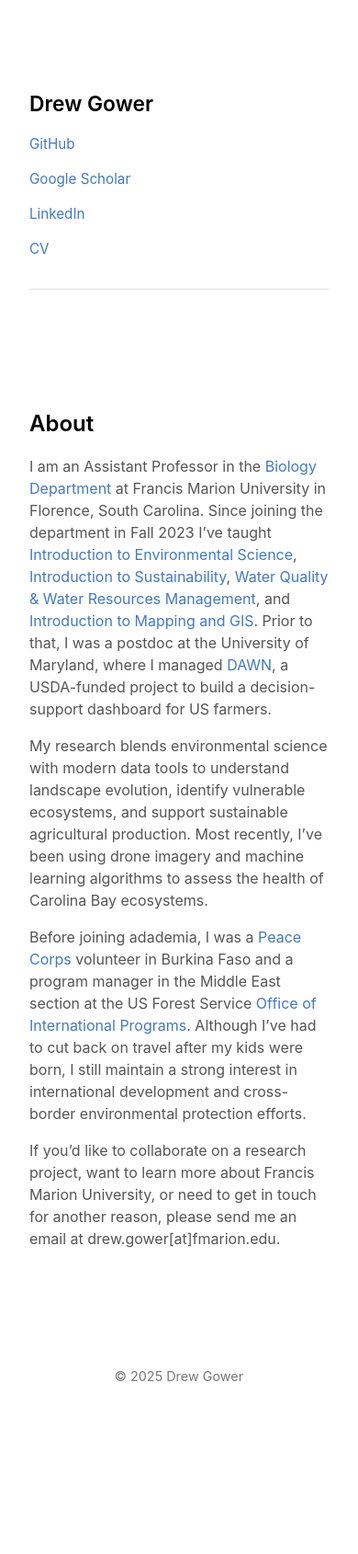
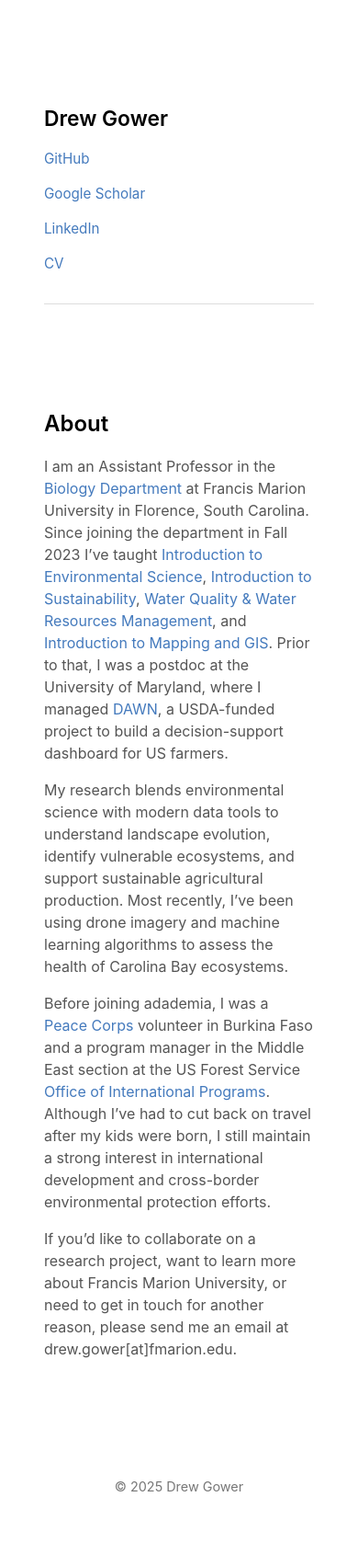
Before and after one commit to dbg6y/dbg6y.github.io, a Jekyll site: the page built from index.md, in a window 390 px wide. Shown: the whole page at 92% size. Built offline with Jekyll 4.4.1, drawn with Linux system fonts in a browser that asks for light colours; before the commit the page ends 1554 px from its top, so only the background shows below that.

Commit message:
changed spacing

```diff
--- a/assets/css/style.css
+++ b/assets/css/style.css
@@ -43,9 +43,15 @@ a:hover {
   }
   .left-column {
     max-width: 100%;
-    margin-bottom: 2rem;
+    margin-bottom: 1rem;
     padding-bottom: 1rem;
     border-bottom: 1px solid #ddd;
+  }
+  .right-column {
+    margin-top: 0;
+  }
+  body {
+    padding: 1rem;
   }
 }
 footer {
```
